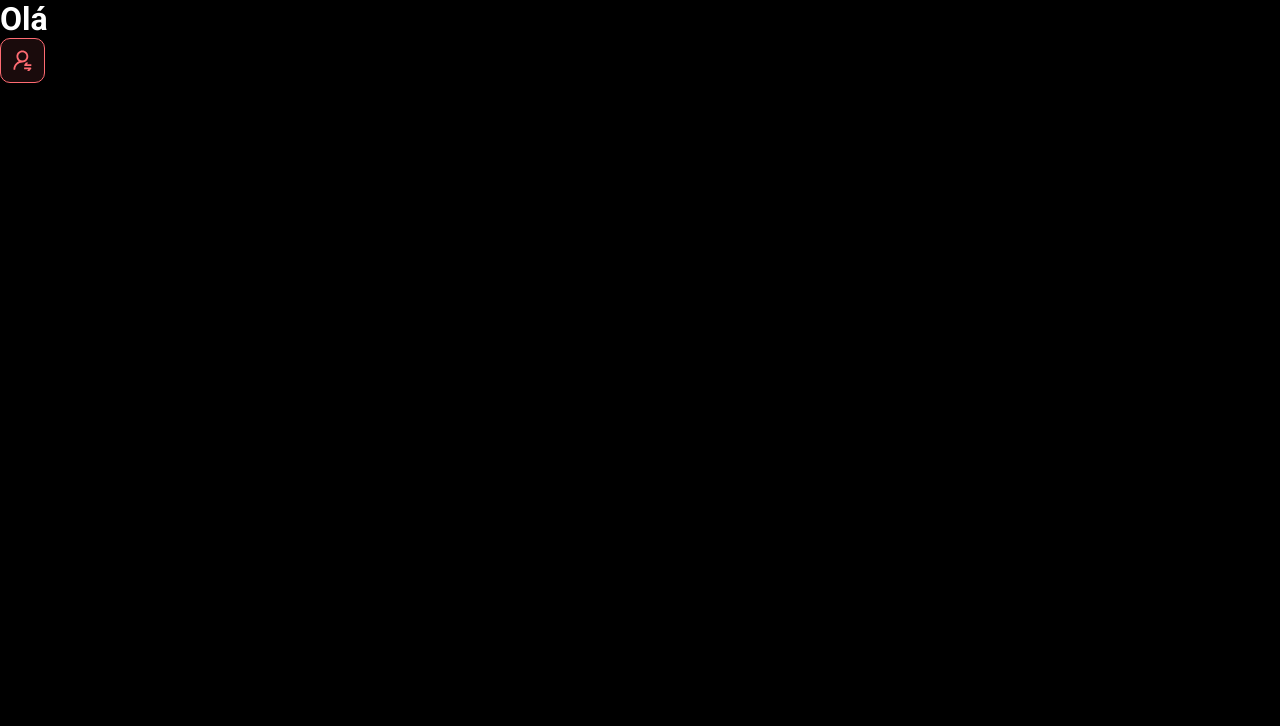
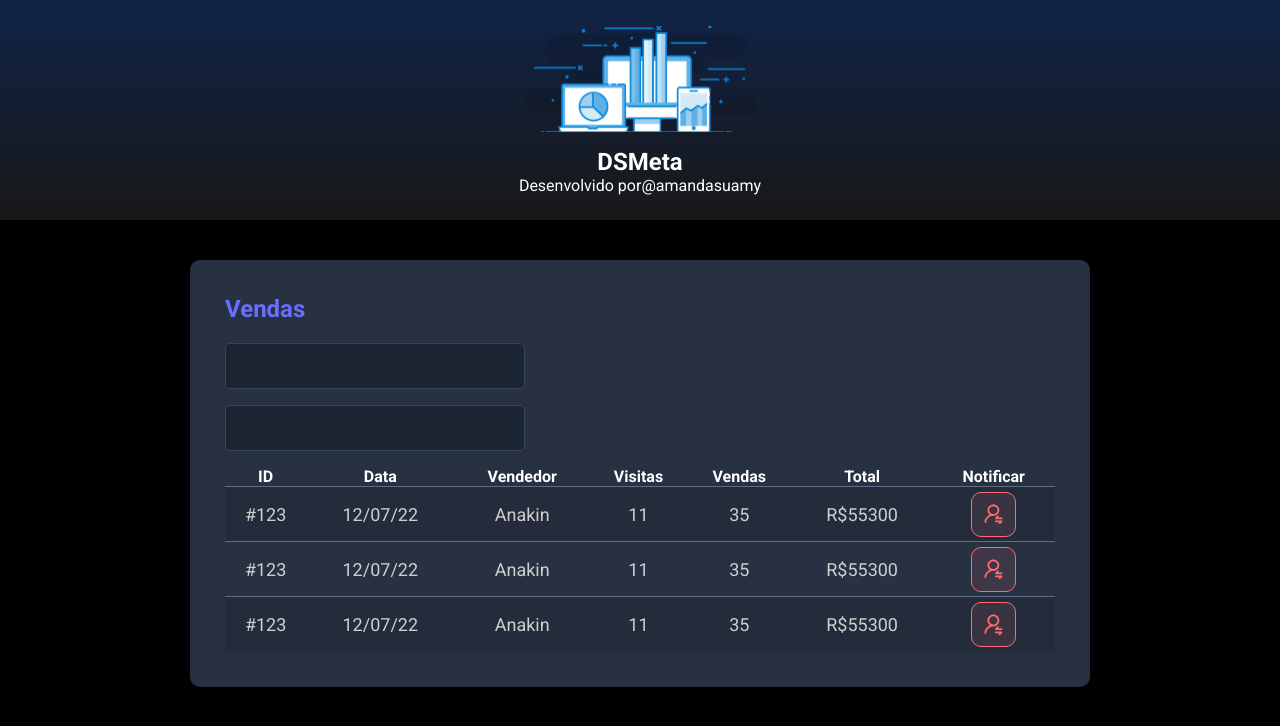
Before and after one commit to ASuamy/dsmeta, a React (Vite) app in the folder frontend/: page / in a window 1280 px wide. Shown: the top 726 px of the page. Built offline with nearby package versions, Linux system fonts and the light colour scheme.

Commit message:
Other components

```diff
--- a/frontend/src/App.tsx
+++ b/frontend/src/App.tsx
@@ -1,12 +1,21 @@
 import NotificationButton from "./components/NotificationButton";
+import Header from "./components/Header";
+import SalesCard from "./components/SalesCard";
 
 function App() {
   return (
 
     <>
-    <h1>Olá</h1>
-    <NotificationButton/>
+      <Header />
+      <main>
+        <section id="sales">
+          <div className="dsmeta-container">
 
+            <SalesCard />
+
+          </div>
+        </section>
+      </main>
     </>
   )
 
--- /dev/null
+++ b/frontend/src/components/Header/index.tsx
@@ -0,0 +1,20 @@
+import logo from '../../assets/img/logo.svg'
+import './styles.css'
+
+function Header() {
+    return (
+        <header>
+            <div className="dsmeta-logo-container">
+                <img src={logo} alt="DSMeta" />
+                <h1>DSMeta</h1>
+                <p>
+                    Desenvolvido por
+                    <a href="https://www.instagram.com/amandasuamy">@amandasuamy</a>
+                </p>
+            </div>
+        </header>
+    )
+
+}
+
+export default Header
--- /dev/null
+++ b/frontend/src/components/Header/styles.css
@@ -0,0 +1,22 @@
+header {
+    height: 220px;
+    background: linear-gradient(180deg, #102347 0%, #181818 100%);
+    display: flex;
+    align-items: center;
+    justify-content: center;
+  }
+
+  .dsmeta-logo-container h1 {
+    margin-top: 15px;
+    font-size: 24px;
+  }
+
+  .dsmeta-logo-container {
+    display: flex;
+    flex-direction: column;
+    align-items: center;
+  }
+
+  .dsmeta-logo-container img {
+    width: 235px;
+  }
--- /dev/null
+++ b/frontend/src/components/SalesCard/index.tsx
@@ -0,0 +1,79 @@
+import './styles.css'
+import NotificationButton from '../NotificationButton'
+
+function SalesCard() {
+    return (
+        <div className="dsmeta-card">
+            <h2 className="dsmeta-sales-title">Vendas</h2>
+            <div>
+                <div className="dsmeta-form-control-container">
+                    <input className="dsmeta-form-control" type="text" />
+                </div>
+                <div className="dsmeta-form-control-container">
+                    <input className="dsmeta-form-control" type="text" />
+                </div>
+            </div>
+
+            <div>
+                <table className="dsmeta-sales-table">
+                    <thead>
+                        <tr>
+                            <th className="dsmeta-col-id">ID</th>
+                            <th className="dsmeta-col-data">Data</th>
+                            <th>Vendedor</th>
+                            <th className="dsmeta-col-visitas">Visitas</th>
+                            <th className="dsmeta-col-vendas">Vendas</th>
+                            <th>Total</th>
+                            <th>Notificar</th>
+                        </tr>
+                    </thead>
+                    <tbody>
+                        <tr>
+                            <td className="dsmeta-col-id">#123</td>
+                            <td className="dsmeta-col-data">12/07/22</td>
+                            <td>Anakin</td>
+                            <td className="dsmeta-col-visitas">11</td>
+                            <td className="dsmeta-col-vendas">35</td>
+                            <td>R$55300</td>
+                            <td>
+                                <div className="dsmeta-btn-container">
+                                    <NotificationButton />
+                                </div>
+                            </td>
+                        </tr>
+                        <tr>
+                            <td className="dsmeta-col-id">#123</td>
+                            <td className="dsmeta-col-data">12/07/22</td>
+                            <td>Anakin</td>
+                            <td className="dsmeta-col-visitas">11</td>
+                            <td className="dsmeta-col-vendas">35</td>
+                            <td>R$55300</td>
+                            <td>
+                                <div className="dsmeta-btn-container">
+                                    <NotificationButton />
+                                </div>
+                            </td>
+                        </tr>
+                        <tr>
+                            <td className="dsmeta-col-id">#123</td>
+                            <td className="dsmeta-col-data">12/07/22</td>
+                            <td>Anakin</td>
+                            <td className="dsmeta-col-visitas">11</td>
+                            <td className="dsmeta-col-vendas">35</td>
+                            <td>R$55300</td>
+                            <td>
+                                <div className="dsmeta-btn-container">
+                                    <NotificationButton />
+                                </div>
+                            </td>
+                        </tr>
+                    </tbody>
+                </table>
+            </div>
+
+        </div>
+    )
+
+}
+
+export default SalesCard
--- /dev/null
+++ b/frontend/src/components/SalesCard/styles.css
@@ -0,0 +1,106 @@
+.dsmeta-card {
+  background-color: #283142;
+  border-radius: 10px;
+  padding: 30px 10px;
+}
+
+.dsmeta-sales-title {
+  color: #676fff;
+  font-size: 24px;
+  margin-bottom: 20px;
+}
+
+.dsmeta-form-control {
+  width: 100%;
+  max-width: 300px;
+  height: 46px;
+  background-color: #1b2531;
+  border: 1px solid #384459;
+  border-radius: 5px;
+  color: #9aaabe;
+  padding: 0 20px;
+  font-size: 18px;
+}
+
+.dsmeta-form-control-container {
+  margin-bottom: 16px;
+}
+
+.dsmeta-sales-table {
+  width: 100%;
+  border-spacing: 0;
+  border-collapse: collapse;
+}
+
+.dsmeta-logo-container thead {
+  height: 55px;
+  font-size: 16px;
+  color: #e9e9e9;
+}
+
+.dsmeta-sales-table tbody {
+  font-size: 14px;
+  font-weight: 400;
+  color: #cfcfcf;
+  text-align: center;
+}
+
+.dsmeta-sales-table tbody tr {
+  height: 74px;
+  border-top: 1px solid #5f6e82;
+}
+
+.dsmeta-sales-table tbody tr:nth-child(odd) {
+  background-color: #242c3b;
+}
+
+.dsmeta-sales-table tbody tr:hover > td {
+  background-color: #384459;
+}
+
+.dsmeta-btn-container {
+  display: flex;
+  justify-content: center;
+}
+
+.dsmeta-col-id {
+  display: none;
+}
+
+.dsmeta-col-data {
+  display: none;
+}
+
+.dsmeta-col-visitas {
+  display: none;
+}
+
+.dsmeta-col-vendas {
+  display: none;
+}
+@media (min-width: 576px) {
+  .dsmeta-col-data {
+    display: table-cell;
+  }
+  .dsmeta-card {
+    padding: 35px;
+  }
+  .dsmeta-sales-table tbody tr {
+    height: 55px;
+  }
+  .dsmeta-sales-table tbody {
+    font-size: 18px;
+  }
+}
+
+@media (min-width: 992px) {
+  .dsmeta-col-id {
+    display: table-cell;
+  }
+  .dsmeta-col-visitas {
+    display: table-cell;
+  }
+  .dsmeta-col-vendas {
+    display: table-cell;
+  }
+}
--- a/frontend/src/index.css
+++ b/frontend/src/index.css
@@ -19,3 +19,13 @@
   color: unset;
   text-decoration: none;
 }
+
+.dsmeta-container {
+  width: 100%;
+  max-width: 900px;
+  margin: 0 auto;
+}
+
+#sales {
+  padding: 40px 10px;
+}
```
Also changed, not shown: frontend/src/assets/img/logo.svg (added).
